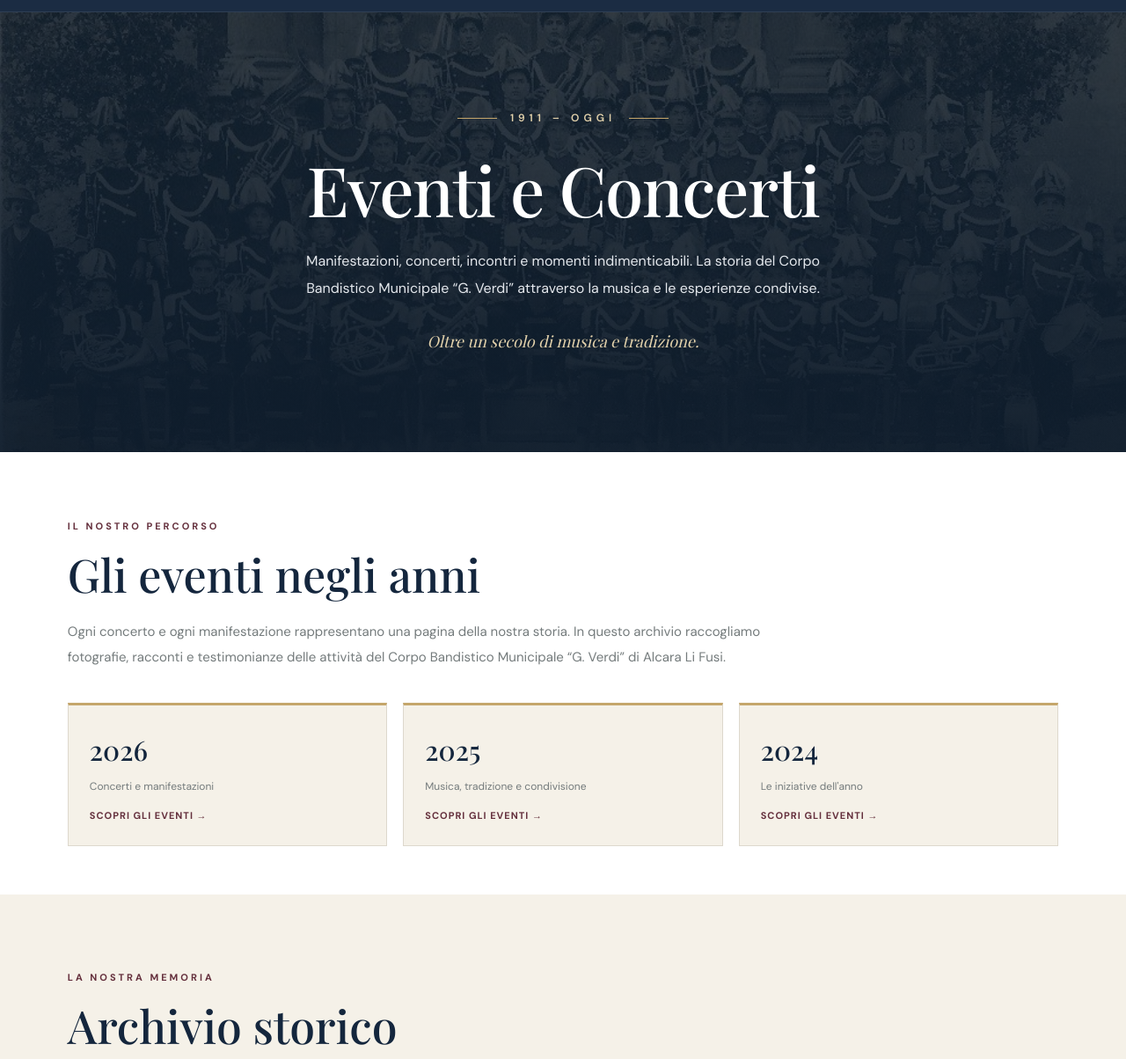
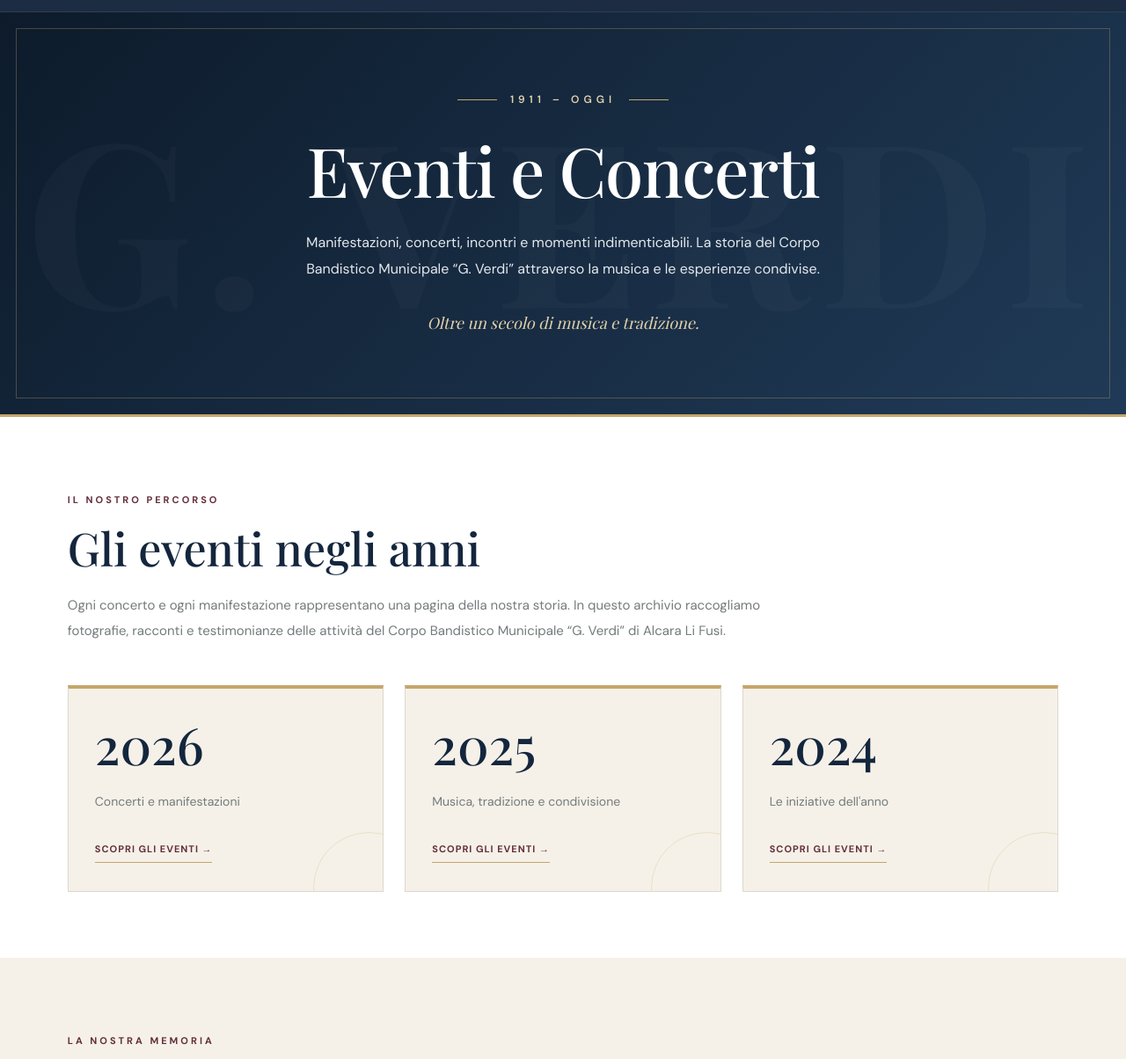
Before and after one commit to bandaalcara/sitofinale-banda, a plain HTML site: page eventi.html in a window 1280 px wide. Shown: the part 69-1273 px from the top of the page at 88% size. Drawn offline with nearby package versions, Linux system fonts and the light colour scheme; a web font is replaced by a local one.

Commit message:
Update eventi.html

```diff
--- a/eventi.html
+++ b/eventi.html
@@ -71,7 +71,7 @@ img {
   margin: auto;
 }
 
-/* HEADER - COORDINATO CON LE ALTRE PAGINE */
+/* HEADER */
 
 header {
   position: sticky;
@@ -160,14 +160,12 @@ nav a.active {
   font-size: 12px;
 }
 
-/* HERO */
+/* HERO BLU - STILE SCUOLA DI MUSICA */
 
 .hero {
   position: relative;
-  min-height: 500px;
-  height: 62vh;
-  max-height: 700px;
-  background: var(--navy-deep);
+  min-height: 460px;
+  background: linear-gradient(135deg, var(--navy-deep), var(--navy-soft));
   color: white;
   display: flex;
   align-items: center;
@@ -175,34 +173,36 @@ nav a.active {
   text-align: center;
   overflow: hidden;
   isolation: isolate;
-}
-
-.hero-image {
+  border-bottom: 3px solid var(--gold);
+}
+
+.hero::before {
+  content: "G. VERDI";
   position: absolute;
-  inset: 0;
-  z-index: -2;
-  width: 100%;
-  height: 100%;
-  object-fit: cover;
-  object-position: center;
-  opacity: .48;
+  z-index: -1;
+  left: 50%;
+  top: 50%;
+  transform: translate(-50%, -50%);
+  font-family: 'Playfair Display', Georgia, serif;
+  font-size: clamp(100px, 22vw, 260px);
+  font-weight: 700;
+  letter-spacing: 12px;
+  white-space: nowrap;
+  color: rgba(255,255,255,.025);
+  pointer-events: none;
 }
 
 .hero::after {
   content: "";
   position: absolute;
-  inset: 0;
-  z-index: -1;
-  background: linear-gradient(
-    180deg,
-    rgba(10,23,39,.62) 0%,
-    rgba(13,27,43,.91) 100%
-  );
+  inset: 18px;
+  border: 1px solid rgba(197,166,107,.32);
+  pointer-events: none;
 }
 
 .hero-content {
   width: min(850px, 88%);
-  padding: 60px 0;
+  padding: 70px 0;
 }
 
 .hero-label {
@@ -252,7 +252,7 @@ nav a.active {
 
 .intro-section {
   background: var(--white);
-  padding: 75px 0 55px;
+  padding: 85px 0 75px;
 }
 
 .section-label {
@@ -279,49 +279,75 @@ nav a.active {
 
 .year-links {
   display: grid;
-  grid-template-columns: repeat(3,1fr);
-  gap: 18px;
-  margin-top: 38px;
+  grid-template-columns: repeat(3,minmax(0,1fr));
+  gap: 24px;
+  margin-top: 48px;
 }
 
 .year-link-card {
-  display: block;
+  position: relative;
+  display: flex;
+  flex-direction: column;
+  justify-content: space-between;
+  min-height: 235px;
+  padding: 32px 30px;
   background: var(--cream);
   border: 1px solid var(--border);
-  border-top: 3px solid var(--gold);
-  padding: 24px;
-  transition: .25s;
+  border-top: 4px solid var(--gold);
+  overflow: hidden;
+  transition: transform .3s, box-shadow .3s, background .3s;
+}
+
+.year-link-card::after {
+  content: "";
+  position: absolute;
+  width: 125px;
+  height: 125px;
+  border: 1px solid rgba(197,166,107,.25);
+  border-radius: 50%;
+  right: -48px;
+  bottom: -60px;
+  transition: transform .3s;
 }
 
 .year-link-card:hover {
-  transform: translateY(-4px);
+  transform: translateY(-7px);
   box-shadow: var(--shadow);
+  background: #FBF9F4;
+}
+
+.year-link-card:hover::after {
+  transform: scale(1.2);
 }
 
 .year-link-card strong {
   display: block;
   color: var(--navy);
   font-family: 'Playfair Display',serif;
-  font-size: 31px;
+  font-size: clamp(43px,5vw,58px);
   font-weight: 500;
+  line-height: 1.1;
 }
 
 .year-link-card span {
   display: block;
   color: var(--muted);
-  font-size: 12px;
-  margin-top: 5px;
+  font-size: 14px;
+  margin-top: 13px;
 }
 
 .year-link-card i {
-  display: block;
+  display: inline-block;
+  align-self: flex-start;
   color: var(--burgundy);
   font-size: 11px;
   font-style: normal;
   font-weight: 700;
   letter-spacing: 1px;
   text-transform: uppercase;
-  margin-top: 14px;
+  margin-top: 25px;
+  padding-bottom: 5px;
+  border-bottom: 1px solid var(--gold);
 }
 
 /* ARCHIVIO */
@@ -448,7 +474,7 @@ nav a.active {
   color: var(--navy);
 }
 
-/* GALLERIE - DIMENSIONI ESPLICITE PER RISOLVERE IL PROBLEMA FOTO */
+/* GALLERIE - MINIATURE UNIFORMI */
 
 .event-gallery {
   display: grid;
@@ -485,16 +511,6 @@ nav a.active {
   transform: scale(1.035);
 }
 
-.gallery-button.featured {
-  grid-column: 1 / -1;
-  height: 350px;
-  background: var(--cream-dark);
-}
-
-.gallery-button.featured img {
-  object-fit: contain;
-}
-
 /* CARD LARGA */
 
 .event-card.full {
@@ -621,6 +637,15 @@ footer strong {
   .event-gallery {
     grid-template-columns: repeat(2,minmax(0,1fr));
   }
+
+  .year-links {
+    gap: 16px;
+  }
+
+  .year-link-card {
+    padding: 27px 23px;
+    min-height: 220px;
+  }
 }
 
 @media(max-width:850px) {
@@ -656,7 +681,6 @@ footer strong {
 
   .hero {
     min-height: 430px;
-    height: 58vh;
   }
 
   .events-grid {
@@ -669,6 +693,16 @@ footer strong {
 
   .year-links {
     grid-template-columns: 1fr;
+    gap: 17px;
+  }
+
+  .year-link-card {
+    min-height: 190px;
+    padding: 28px 30px;
+  }
+
+  .year-link-card strong {
+    font-size: 48px;
   }
 }
 
@@ -688,7 +722,10 @@ footer strong {
 
   .hero {
     min-height: 420px;
-    height: 60vh;
+  }
+
+  .hero::after {
+    inset: 12px;
   }
 
   .hero h1 {
@@ -707,6 +744,15 @@ footer strong {
   .intro-section,
   .archive {
     padding: 65px 0;
+  }
+
+  .year-link-card {
+    min-height: 180px;
+    padding: 25px;
+  }
+
+  .year-link-card strong {
+    font-size: 46px;
   }
 
   .event-content {
@@ -721,10 +767,6 @@ footer strong {
 
   .gallery-button {
     height: 155px;
-  }
-
-  .gallery-button.featured {
-    height: 260px;
   }
 
   .lightbox {
@@ -791,9 +833,6 @@ footer strong {
 <!-- HERO -->
 
 <section class="hero">
-  <img class="hero-image"
-       src="fotostorica.jpg"
-       alt="Fotografia storica del Corpo Bandistico Municipale">
 
   <div class="hero-content">
     <div class="hero-label">1911 – Oggi</div>
@@ -1439,7 +1478,7 @@ const galleries = {
 
 /* CREA LE GALLERIE */
 
-function createGallery(containerId, files, featuredFirst = false) {
+function createGallery(containerId, files) {
 
   const container = document.getElementById(containerId);
 
@@ -1450,10 +1489,6 @@ function createGallery(containerId, files, featuredFirst = false) {
     const button = document.createElement("button");
     button.type = "button";
     button.className = "gallery-button";
-
-    if (featuredFirst && index === 0) {
-      button.classList.add("featured");
-    }
 
     button.setAttribute("aria-label", "Apri fotografia " + (index + 1));
 
@@ -1482,7 +1517,7 @@ function createGallery(containerId, files, featuredFirst = false) {
 
 /* INIZIALIZZA LE GALLERIE */
 
-createGallery("gallery2016", galleries.gallery2016, true);
+createGallery("gallery2016", galleries.gallery2016);
 createGallery("gallery2015", galleries.gallery2015);
 createGallery("galleryNote2015", galleries.galleryNote2015);
 createGallery("galleryPapa2014", galleries.galleryPapa2014);
```
